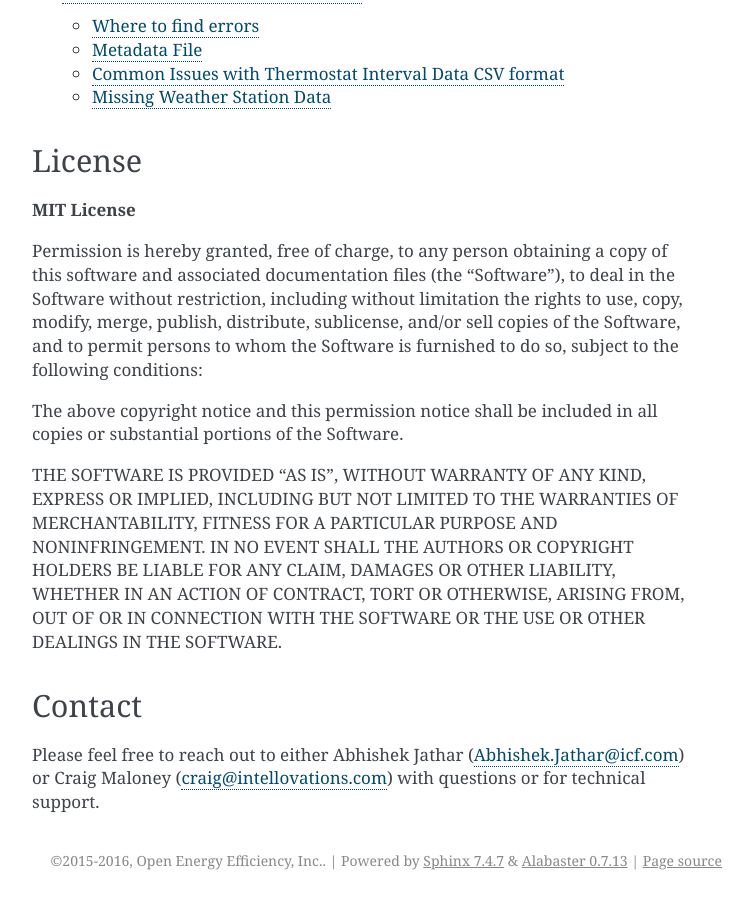
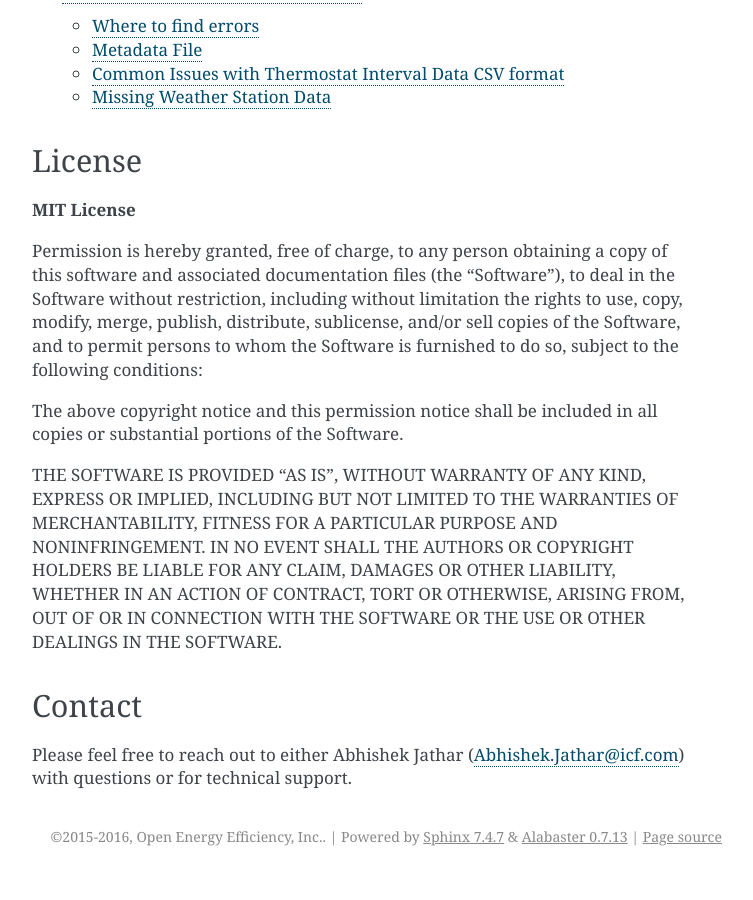
Before and after one commit to EPAENERGYSTAR/epathermostat, a Sphinx documentation site: the page built from docs/index.rst, in a window 1280 px wide and 900 px high, scrolled down 1052 px. Shown: the whole window, without its empty margins (388-1141 px from the left). Built offline with Sphinx 7.4.7, drawn with Linux system fonts in a browser that asks for light colours; after the commit the page ends 1928 px from its top, so only the background shows below that.

Commit message:
Removing mention of Craig (retiring)

```diff
--- a/docs/index.rst
+++ b/docs/index.rst
@@ -46,5 +46,4 @@
 -------
 
 Please feel free to reach out to either Abhishek Jathar
-(Abhishek.Jathar@icf.com) or Craig Maloney (craig@intellovations.com) with
-questions or for technical support.
+(Abhishek.Jathar@icf.com) with questions or for technical support.
```
